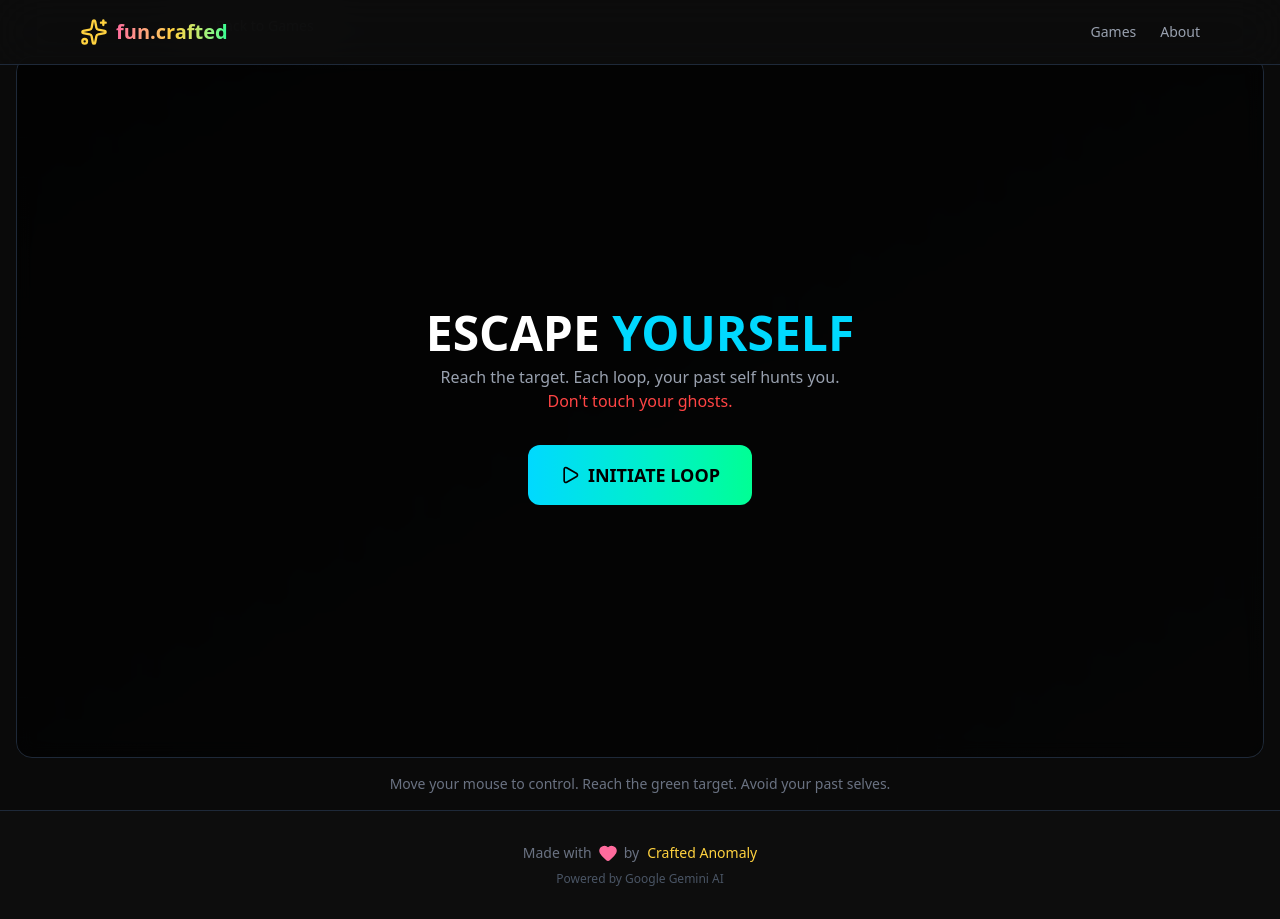
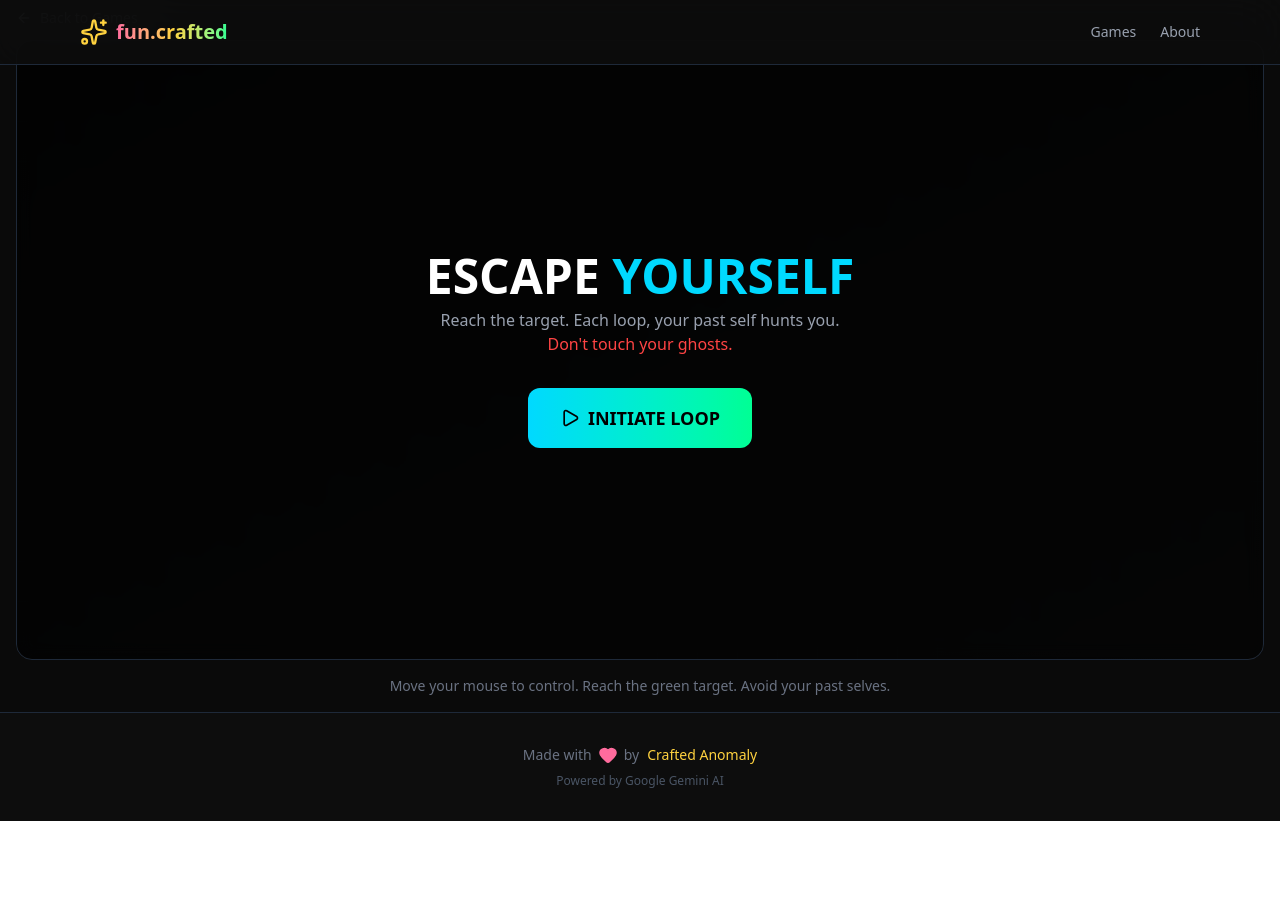
Before and after one commit to craftedanomaly/funcrafted, a Next.js app: page /escape-yourself in a window 1280 px wide. After the commit the page ends 821 px from the top, so only its background shows below. Built offline with nearby package versions, Linux system fonts and the light colour scheme.

Commit message:
feat: Improve Escape Yourself - viewport fit canvas, collision feedback, flexible nickname

```diff
--- a/src/app/escape-yourself/page.tsx
+++ b/src/app/escape-yourself/page.tsx
@@ -134,6 +134,7 @@ export default function EscapeYourselfPage() {
   const [score, setScore] = useState(0);
   const [highScore, setHighScore] = useState(0);
   const [elapsedTime, setElapsedTime] = useState(0);
+  const [showCollision, setShowCollision] = useState(false);
 
   // Leaderboard state
   const [nickname, setNickname] = useState("");
@@ -304,8 +305,14 @@ export default function EscapeYourselfPage() {
 
   // Game over
   const gameOver = useCallback(() => {
+    // Show collision effect first
+    setShowCollision(true);
+    cancelAnimationFrame(animationFrameRef.current);
+
+    // Delay game over screen for visual feedback
+    setTimeout(() => {
+      setShowCollision(false);
       setPhase("gameover");
-    cancelAnimationFrame(animationFrameRef.current);
 
       // Final score is already calculated with time penalty
       const finalScore = Math.max(0, scoreRef.current);
@@ -323,6 +330,7 @@ export default function EscapeYourselfPage() {
           }
         })
         .catch(console.error);
+    }, 500);
   }, [highScore]);
 
   // Submit score
@@ -334,7 +342,7 @@ export default function EscapeYourselfPage() {
       const res = await fetch("/api/leaderboard/escape-yourself", {
         method: "POST",
         headers: { "Content-Type": "application/json" },
-        body: JSON.stringify({ nickname: nickname.trim().toUpperCase().slice(0, 3), score: score }),
+        body: JSON.stringify({ nickname: nickname.trim().slice(0, 12), score: score }),
       });
       const data = await res.json();
       if (data.success) {
@@ -430,9 +438,9 @@ export default function EscapeYourselfPage() {
     <div className="flex min-h-screen flex-col bg-[#0A0A0A]">
       <Header />
 
-      <main className="flex flex-1 flex-col items-center justify-center p-4">
+      <main className="flex flex-1 flex-col items-center p-4 pt-2">
         {/* Back Button */}
-        <div className="mb-4 w-full max-w-4xl">
+        <div className="mb-2 w-full">
           <Link
             href="/"
             className="inline-flex items-center gap-2 text-sm text-gray-400 hover:text-white"
@@ -465,13 +473,34 @@ export default function EscapeYourselfPage() {
             </div>
           )}
 
-          {/* Game Area - Full Width */}
+          {/* Game Area - Viewport Fit */}
           <div
             ref={gameAreaRef}
             onMouseMove={handleMouseMove}
-            className="relative aspect-[16/9] w-full overflow-hidden rounded-2xl border border-gray-800 bg-gradient-to-br from-[#0D0D0D] to-[#1A1A1A]"
-            style={{ cursor: phase === "playing" ? "none" : "default" }}
+            className="relative w-full overflow-hidden rounded-2xl border border-gray-800 bg-gradient-to-br from-[#0D0D0D] to-[#1A1A1A]"
+            style={{
+              cursor: phase === "playing" ? "none" : "default",
+              height: "calc(100vh - 180px)",
+              maxHeight: "800px",
+              minHeight: "400px",
+            }}
           >
+            {/* Collision Flash Overlay */}
+            <AnimatePresence>
+              {showCollision && (
+                <motion.div
+                  initial={{ opacity: 0 }}
+                  animate={{ opacity: [0, 1, 0.5, 1, 0] }}
+                  transition={{ duration: 0.5 }}
+                  className="absolute inset-0 z-50 pointer-events-none"
+                  style={{
+                    background: "radial-gradient(circle, rgba(255,0,0,0.6) 0%, rgba(255,0,0,0.3) 50%, transparent 70%)",
+                    boxShadow: "inset 0 0 100px rgba(255,0,0,0.8)",
+                  }}
+                />
+              )}
+            </AnimatePresence>
+
             {/* Grid Background */}
             <div
               className="absolute inset-0 opacity-10"
@@ -553,15 +582,15 @@ export default function EscapeYourselfPage() {
                     {/* Nickname Input */}
                     {!hasSubmitted && (
                       <div className="mb-6">
-                        <p className="mb-2 text-sm text-gray-500">Enter your initials:</p>
+                        <p className="mb-2 text-sm text-gray-500">Enter your nickname:</p>
                         <div className="flex items-center justify-center gap-2">
                           <input
                             type="text"
                             value={nickname}
-                            onChange={(e) => setNickname(e.target.value.toUpperCase().slice(0, 3))}
-                            placeholder="NEO"
-                            maxLength={3}
-                            className="w-24 rounded-lg bg-gray-800 px-4 py-3 text-center font-mono text-2xl text-white uppercase tracking-widest focus:outline-none focus:ring-2 focus:ring-[#00D9FF]"
+                            onChange={(e) => setNickname(e.target.value.slice(0, 12))}
+                            placeholder="Player"
+                            maxLength={12}
+                            className="w-40 rounded-lg bg-gray-800 px-4 py-3 text-center font-mono text-lg text-white focus:outline-none focus:ring-2 focus:ring-[#00D9FF]"
                           />
                           <button
                             onClick={submitScore}
```
Lines whose indentation alone changed are shown as unchanged.
